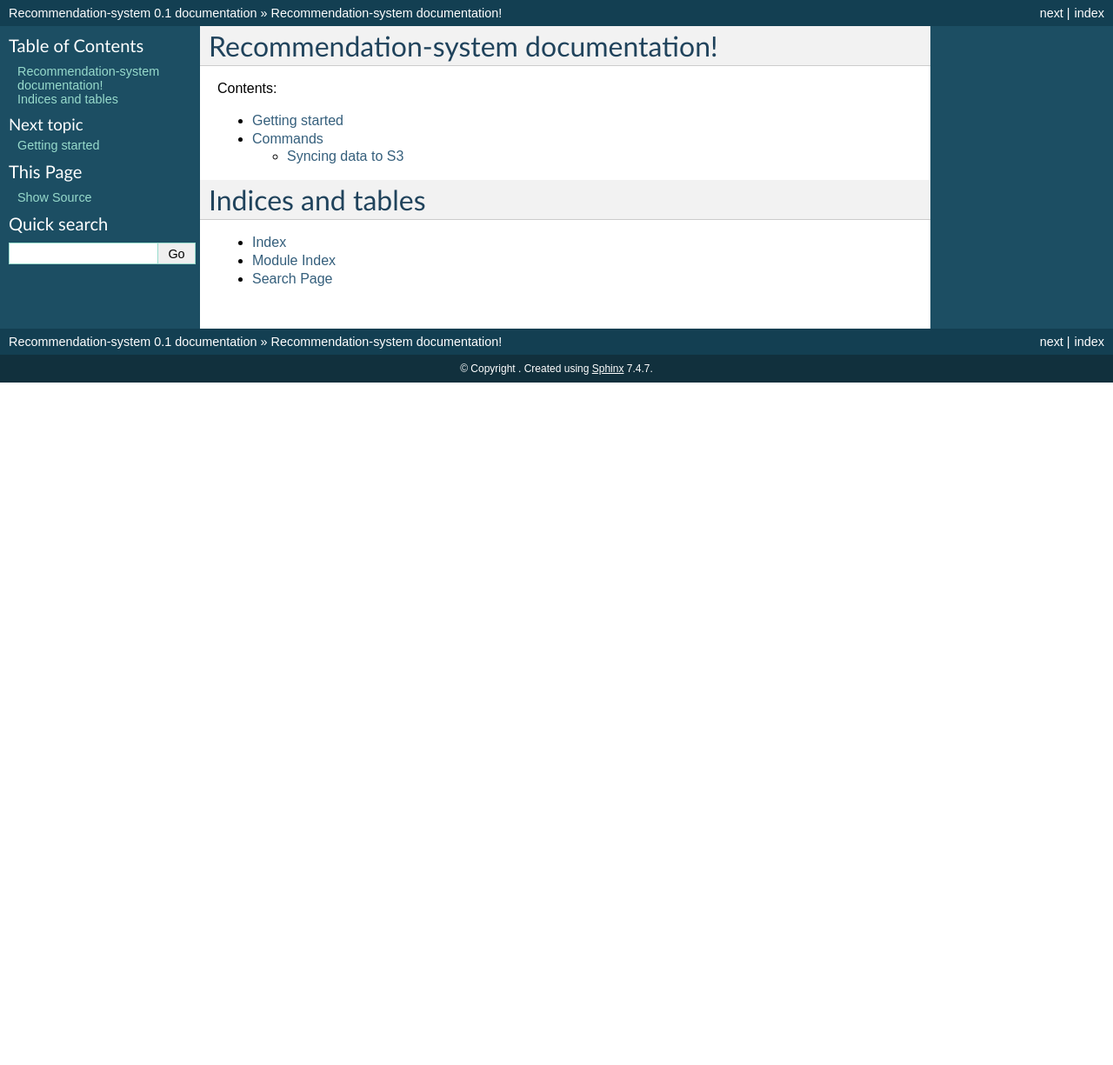
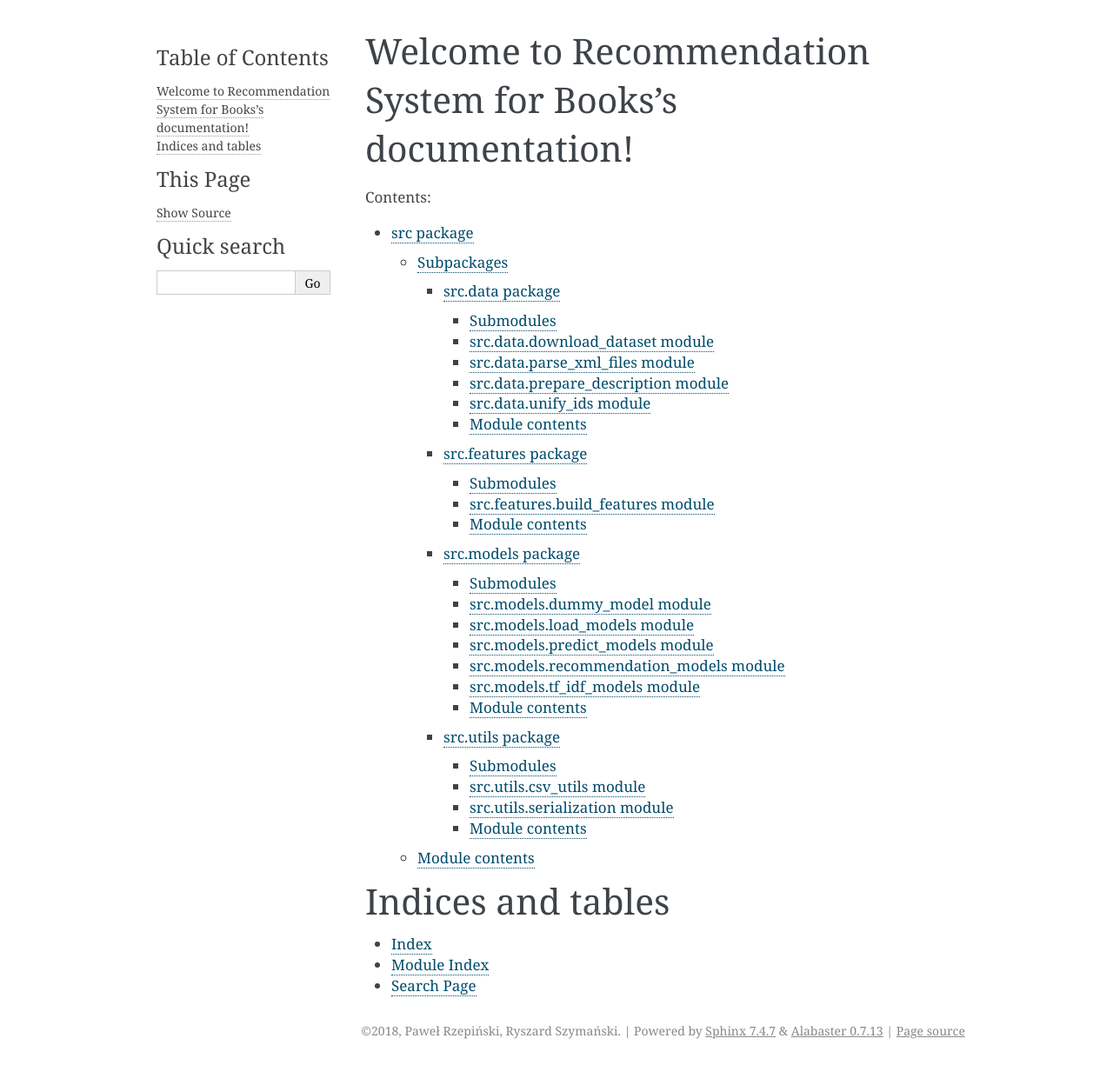
Before and after one commit to szymanskir/booksuggest, a Sphinx documentation site: the page built from docs/index.rst, in a window 1280 px wide. Shown: the whole page at 87% size. Built offline with Sphinx 7.4.7, drawn with Linux system fonts in a browser that asks for light colours; before the commit the page ends 900 px from its top, so only the background shows below that.

Commit message:
Add basic documentation generation pipeline

```diff
--- a/docs/conf.py
+++ b/docs/conf.py
@@ -1,244 +1,201 @@
 # -*- coding: utf-8 -*-
 #
-# Recommendation-system documentation build configuration file, created by
-# sphinx-quickstart.
+# Configuration file for the Sphinx documentation builder.
 #
-# This file is execfile()d with the current directory set to its containing dir.
-#
-# Note that not all possible configuration values are present in this
-# autogenerated file.
-#
-# All configuration values have a default; values that are commented out
-# serve to show the default.
+# This file does only contain a selection of the most common options. For a
+# full list see the documentation:
+# http://www.sphinx-doc.org/en/master/config
 
-import os
-import sys
+# -- Path setup --------------------------------------------------------------
 
 # If extensions (or modules to document with autodoc) are in another directory,
 # add these directories to sys.path here. If the directory is relative to the
 # documentation root, use os.path.abspath to make it absolute, like shown here.
+#
+# import os
+# import sys
 # sys.path.insert(0, os.path.abspath('.'))
 
-# -- General configuration -----------------------------------------------------
+
+# -- Project information -----------------------------------------------------
+
+project = 'Recommendation System for Books'
+copyright = '2018, Paweł Rzepiński, Ryszard Szymański'
+author = 'Paweł Rzepiński, Ryszard Szymański'
+
+# The short X.Y version
+version = ''
+# The full version, including alpha/beta/rc tags
+release = ''
+
+
+# -- General configuration ---------------------------------------------------
 
 # If your documentation needs a minimal Sphinx version, state it here.
+#
 # needs_sphinx = '1.0'
 
-# Add any Sphinx extension module names here, as strings. They can be extensions
-# coming with Sphinx (named 'sphinx.ext.*') or your custom ones.
-extensions = []
+# Add any Sphinx extension module names here, as strings. They can be
+# extensions coming with Sphinx (named 'sphinx.ext.*') or your custom
+# ones.
+extensions = [
+    'sphinx.ext.autodoc',
+    'sphinx.ext.doctest',
+    'sphinx.ext.intersphinx',
+    'sphinx.ext.coverage',
+    'sphinx.ext.mathjax',
+    'sphinx.ext.viewcode',
+    'sphinx.ext.githubpages',
+    'sphinx.ext.napoleon',
+    'sphinx_autodoc_typehints'
+]
 
 # Add any paths that contain templates here, relative to this directory.
 templates_path = ['_templates']
 
-# The suffix of source filenames.
+# The suffix(es) of source filenames.
+# You can specify multiple suffix as a list of string:
+#
+# source_suffix = ['.rst', '.md']
 source_suffix = '.rst'
-
-# The encoding of source files.
-# source_encoding = 'utf-8-sig'
 
 # The master toctree document.
 master_doc = 'index'
 
-# General information about the project.
-project = u'Recommendation-system'
-
-# The version info for the project you're documenting, acts as replacement for
-# |version| and |release|, also used in various other places throughout the
-# built documents.
-#
-# The short X.Y version.
-version = '0.1'
-# The full version, including alpha/beta/rc tags.
-release = '0.1'
-
 # The language for content autogenerated by Sphinx. Refer to documentation
 # for a list of supported languages.
-# language = None
-
-# There are two options for replacing |today|: either, you set today to some
-# non-false value, then it is used:
-# today = ''
-# Else, today_fmt is used as the format for a strftime call.
-# today_fmt = '%B %d, %Y'
+#
+# This is also used if you do content translation via gettext catalogs.
+# Usually you set "language" from the command line for these cases.
+language = None
 
 # List of patterns, relative to source directory, that match files and
 # directories to ignore when looking for source files.
-exclude_patterns = ['_build']
-
-# The reST default role (used for this markup: `text`) to use for all documents.
-# default_role = None
-
-# If true, '()' will be appended to :func: etc. cross-reference text.
-# add_function_parentheses = True
-
-# If true, the current module name will be prepended to all description
-# unit titles (such as .. function::).
-# add_module_names = True
-
-# If true, sectionauthor and moduleauthor directives will be shown in the
-# output. They are ignored by default.
-# show_authors = False
+# This pattern also affects html_static_path and html_extra_path.
+exclude_patterns = ['_build', 'Thumbs.db', '.DS_Store']
 
 # The name of the Pygments (syntax highlighting) style to use.
-pygments_style = 'sphinx'
-
-# A list of ignored prefixes for module index sorting.
-# modindex_common_prefix = []
+pygments_style = None
 
 
-# -- Options for HTML output ---------------------------------------------------
+# -- Options for HTML output -------------------------------------------------
 
 # The theme to use for HTML and HTML Help pages.  See the documentation for
 # a list of builtin themes.
-html_theme = 'default'
+#
+html_theme = 'alabaster'
 
 # Theme options are theme-specific and customize the look and feel of a theme
 # further.  For a list of options available for each theme, see the
 # documentation.
+#
 # html_theme_options = {}
-
-# Add any paths that contain custom themes here, relative to this directory.
-# html_theme_path = []
-
-# The name for this set of Sphinx documents.  If None, it defaults to
-# "<project> v<release> documentation".
-# html_title = None
-
-# A shorter title for the navigation bar.  Default is the same as html_title.
-# html_short_title = None
-
-# The name of an image file (relative to this directory) to place at the top
-# of the sidebar.
-# html_logo = None
-
-# The name of an image file (within the static path) to use as favicon of the
-# docs.  This file should be a Windows icon file (.ico) being 16x16 or 32x32
-# pixels large.
-# html_favicon = None
 
 # Add any paths that contain custom static files (such as style sheets) here,
 # relative to this directory. They are copied after the builtin static files,
 # so a file named "default.css" will overwrite the builtin "default.css".
 html_static_path = ['_static']
 
-# If not '', a 'Last updated on:' timestamp is inserted at every page bottom,
-# using the given strftime format.
-# html_last_updated_fmt = '%b %d, %Y'
-
-# If true, SmartyPants will be used to convert quotes and dashes to
-# typographically correct entities.
-# html_use_smartypants = True
-
-# Custom sidebar templates, maps document names to template names.
+# Custom sidebar templates, must be a dictionary that maps document names
+# to template names.
+#
+# The default sidebars (for documents that don't match any pattern) are
+# defined by theme itself.  Builtin themes are using these templates by
+# default: ``['localtoc.html', 'relations.html', 'sourcelink.html',
+# 'searchbox.html']``.
+#
 # html_sidebars = {}
 
-# Additional templates that should be rendered to pages, maps page names to
-# template names.
-# html_additional_pages = {}
 
-# If false, no module index is generated.
-# html_domain_indices = True
-
-# If false, no index is generated.
-# html_use_index = True
-
-# If true, the index is split into individual pages for each letter.
-# html_split_index = False
-
-# If true, links to the reST sources are added to the pages.
-# html_show_sourcelink = True
-
-# If true, "Created using Sphinx" is shown in the HTML footer. Default is True.
-# html_show_sphinx = True
-
-# If true, "(C) Copyright ..." is shown in the HTML footer. Default is True.
-# html_show_copyright = True
-
-# If true, an OpenSearch description file will be output, and all pages will
-# contain a <link> tag referring to it.  The value of this option must be the
-# base URL from which the finished HTML is served.
-# html_use_opensearch = ''
-
-# This is the file name suffix for HTML files (e.g. ".xhtml").
-# html_file_suffix = None
+# -- Options for HTMLHelp output ---------------------------------------------
 
 # Output file base name for HTML help builder.
-htmlhelp_basename = 'recommendation-systemdoc'
+htmlhelp_basename = 'RecommendationSystemforBooksdoc'
 
 
-# -- Options for LaTeX output --------------------------------------------------
+# -- Options for LaTeX output ------------------------------------------------
 
 latex_elements = {
     # The paper size ('letterpaper' or 'a4paper').
+    #
     # 'papersize': 'letterpaper',
 
     # The font size ('10pt', '11pt' or '12pt').
+    #
     # 'pointsize': '10pt',
 
     # Additional stuff for the LaTeX preamble.
+    #
     # 'preamble': '',
+
+    # Latex figure (float) alignment
+    #
+    # 'figure_align': 'htbp',
 }
 
 # Grouping the document tree into LaTeX files. List of tuples
-# (source start file, target name, title, author, documentclass [howto/manual]).
+# (source start file, target name, title,
+#  author, documentclass [howto, manual, or own class]).
 latex_documents = [
-    ('index',
-     'recommendation-system.tex',
-     u'Recommendation-system Documentation',
-     u"Paweł Rzepiński, Ryszard Szymański", 'manual'),
+    (master_doc, 'RecommendationSystemforBooks.tex', 'Recommendation System for Books Documentation',
+     'Paweł Rzepiński, Ryszard Szymański', 'manual'),
 ]
 
-# The name of an image file (relative to this directory) to place at the top of
-# the title page.
-# latex_logo = None
 
-# For "manual" documents, if this is true, then toplevel headings are parts,
-# not chapters.
-# latex_use_parts = False
-
-# If true, show page references after internal links.
-# latex_show_pagerefs = False
-
-# If true, show URL addresses after external links.
-# latex_show_urls = False
-
-# Documents to append as an appendix to all manuals.
-# latex_appendices = []
-
-# If false, no module index is generated.
-# latex_domain_indices = True
-
-
-# -- Options for manual page output --------------------------------------------
+# -- Options for manual page output ------------------------------------------
 
 # One entry per manual page. List of tuples
 # (source start file, name, description, authors, manual section).
 man_pages = [
-    ('index', 'recommendation-system', u'Recommendation-system Documentation',
-     [u"Paweł Rzepiński, Ryszard Szymański"], 1)
+    (master_doc, 'recommendationsystemforbooks', 'Recommendation System for Books Documentation',
+     [author], 1)
 ]
 
-# If true, show URL addresses after external links.
-# man_show_urls = False
 
-
-# -- Options for Texinfo output ------------------------------------------------
+# -- Options for Texinfo output ----------------------------------------------
 
 # Grouping the document tree into Texinfo files. List of tuples
 # (source start file, target name, title, author,
 #  dir menu entry, description, category)
 texinfo_documents = [
-    ('index', 'recommendation-system', u'Recommendation-system Documentation',
-     u"Paweł Rzepiński, Ryszard Szymański", 'Recommendation-system',
-     'Recommendation system for books. Bachelor thesis.', 'Miscellaneous'),
+    (master_doc, 'RecommendationSystemforBooks', 'Recommendation System for Books Documentation',
+     author, 'RecommendationSystemforBooks', 'One line description of project.',
+     'Miscellaneous'),
 ]
 
-# Documents to append as an appendix to all manuals.
-# texinfo_appendices = []
 
-# If false, no module index is generated.
-# texinfo_domain_indices = True
+# -- Options for Epub output -------------------------------------------------
 
-# How to display URL addresses: 'footnote', 'no', or 'inline'.
-# texinfo_show_urls = 'footnote'
+# Bibliographic Dublin Core info.
+epub_title = project
+
+# The unique identifier of the text. This can be a ISBN number
+# or the project homepage.
+#
+# epub_identifier = ''
+
+# A unique identification for the text.
+#
+# epub_uid = ''
+
+# A list of files that should not be packed into the epub file.
+epub_exclude_files = ['search.html']
+
+# -- Options for intersphinx extension ---------------------------------------
+
+# Example configuration for intersphinx: refer to the Python standard library.
+intersphinx_mapping = {'python': ('http://docs.python.org/', None),
+                       'pandas': ('https://pandas.pydata.org/pandas-docs/stable/', None)}
+
+
+# -- Options for napoleon extension ---------------------------------------
+napoleon_google_docstring = True
+napoleon_include_init_with_doc = False
+napoleon_include_private_with_doc = False
+napoleon_include_special_with_doc = True
+napoleon_use_admonition_for_examples = False
+napoleon_use_admonition_for_notes = False
+napoleon_use_admonition_for_references = False
+napoleon_use_ivar = False
+napoleon_use_param = True
+napoleon_use_rtype = True
--- a/docs/getting-started.rst
+++ /dev/null
@@ -1,6 +0,0 @@
-Getting started
-===============
-
-This is where you describe how to get set up on a clean install, including the
-commands necessary to get the raw data (using the `sync_data_from_s3` command,
-for example), and then how to make the cleaned, final data sets.
--- a/docs/index.rst
+++ b/docs/index.rst
@@ -1,19 +1,11 @@
-.. Recommendation-system documentation master file, created by
-   sphinx-quickstart.
-   You can adapt this file completely to your liking, but it should at least
-   contain the root `toctree` directive.
-
-Recommendation-system documentation!
-==============================================
-
-Contents:
+Welcome to Recommendation System for Books's documentation!
+===========================================================
 
 .. toctree::
-   :maxdepth: 2
+   :maxdepth: 4
+   :caption: Contents:
 
-   getting-started
-   commands
-
+   src
 
 
 Indices and tables
--- /dev/null
+++ b/docs/src.data.rst
@@ -0,0 +1,46 @@
+src.data package
+================
+
+Submodules
+----------
+
+src.data.download\_dataset module
+---------------------------------
+
+.. automodule:: src.data.download_dataset
+    :members:
+    :undoc-members:
+    :show-inheritance:
+
+src.data.parse\_xml\_files module
+---------------------------------
+
+.. automodule:: src.data.parse_xml_files
+    :members:
+    :undoc-members:
+    :show-inheritance:
+
+src.data.prepare\_description module
+------------------------------------
+
+.. automodule:: src.data.prepare_description
+    :members:
+    :undoc-members:
+    :show-inheritance:
+
+src.data.unify\_ids module
+--------------------------
+
+.. automodule:: src.data.unify_ids
+    :members:
+    :undoc-members:
+    :show-inheritance:
+
+
+Module contents
+---------------
+
+.. automodule:: src.data
+    :members:
+    :undoc-members:
+    :show-inheritance:
--- /dev/null
+++ b/docs/src.features.rst
@@ -0,0 +1,22 @@
+src.features package
+====================
+
+Submodules
+----------
+
+src.features.build\_features module
+-----------------------------------
+
+.. automodule:: src.features.build_features
+    :members:
+    :undoc-members:
+    :show-inheritance:
+
+
+Module contents
+---------------
+
+.. automodule:: src.features
+    :members:
+    :undoc-members:
+    :show-inheritance:
--- /dev/null
+++ b/docs/src.models.rst
@@ -0,0 +1,54 @@
+src.models package
+==================
+
+Submodules
+----------
+
+src.models.dummy\_model module
+------------------------------
+
+.. automodule:: src.models.dummy_model
+    :members:
+    :undoc-members:
+    :show-inheritance:
+
+src.models.load\_models module
+------------------------------
+
+.. automodule:: src.models.load_models
+    :members:
+    :undoc-members:
+    :show-inheritance:
+
+src.models.predict\_models module
+---------------------------------
+
+.. automodule:: src.models.predict_models
+    :members:
+    :undoc-members:
+    :show-inheritance:
+
+src.models.recommendation\_models module
+----------------------------------------
+
+.. automodule:: src.models.recommendation_models
+    :members:
+    :undoc-members:
+    :show-inheritance:
+
+src.models.tf\_idf\_models module
+---------------------------------
+
+.. automodule:: src.models.tf_idf_models
+    :members:
+    :undoc-members:
+    :show-inheritance:
+
+
+Module contents
+---------------
+
+.. automodule:: src.models
+    :members:
+    :undoc-members:
+    :show-inheritance:
--- /dev/null
+++ b/docs/src.rst
@@ -0,0 +1,20 @@
+src package
+===========
+
+Subpackages
+-----------
+
+.. toctree::
+
+    src.data
+    src.features
+    src.models
+    src.utils
+
+Module contents
+---------------
+
+.. automodule:: src
+    :members:
+    :undoc-members:
+    :show-inheritance:
--- /dev/null
+++ b/docs/src.utils.rst
@@ -0,0 +1,30 @@
+src.utils package
+=================
+
+Submodules
+----------
+
+src.utils.csv\_utils module
+---------------------------
+
+.. automodule:: src.utils.csv_utils
+    :members:
+    :undoc-members:
+    :show-inheritance:
+
+src.utils.serialization module
+------------------------------
+
+.. automodule:: src.utils.serialization
+    :members:
+    :undoc-members:
+    :show-inheritance:
+
+
+Module contents
+---------------
+
+.. automodule:: src.utils
+    :members:
+    :undoc-members:
+    :show-inheritance:
```
Also changed, not shown: docs/commands.rst (deleted, +0 -10 lines), requirements.txt (+12 -0 lines), 4 other files.
